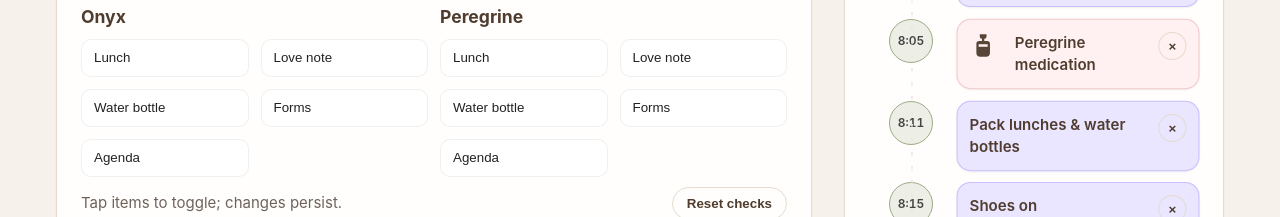
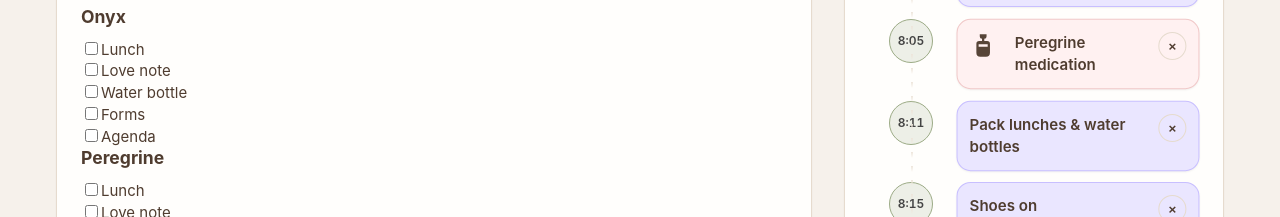
Before and after one commit to SkippyPixie/Morning-Checklist, a website: page index.html in a window 1280 px wide. Shown: the part 583-800 px from the top of the page. Drawn offline with Linux system fonts and the light colour scheme; no server answers.

Commit message:
Redesign backpacks section

```diff
--- a/index.html
+++ b/index.html
@@ -452,9 +452,8 @@
 
         <section class="card-surface backpacks" aria-label="Backpacks" id="backpacks">
         <header class="card-head"><div class="card-title">Backpacks</div></header>
-        <div class="backpacks-grid" id="packs"></div>
-        <div class="hint" style="margin-top:10px; display:flex; justify-content:space-between; align-items:center;">
-          <span>Tap items to toggle; changes persist.</span>
+        <div id="packs" class="grid grid-cols-1 md:grid-cols-2 gap-6"></div>
+        <div class="hint" style="margin-top:10px; display:flex; justify-content:flex-end; align-items:center;">
           <button class="btn btn-ghost" id="resetPacks">Reset checks</button>
         </div>
       </section>
@@ -922,16 +921,29 @@
     const grid=el.packs; grid.innerHTML='';
     const fragAll=document.createDocumentFragment();
     [["onyx","Onyx"],["peregrine","Peregrine"]].forEach(([key,label])=>{
-      const card=document.createElement('div'); card.className='card';
-      const h=document.createElement('h3'); h.textContent=label; card.appendChild(h);
-      const list=document.createElement('div'); list.className='backpacks-grid';
-      S.backpacks[key].forEach(item=>{
-        const btn=document.createElement('button');
-        btn.className='pack-chip';
-        btn.textContent=item.text;
-        btn.setAttribute('aria-pressed', item.done?'true':'false');
-        btn.onclick=()=>{ item.done=!item.done; btn.setAttribute('aria-pressed', item.done?'true':'false'); save(); };
-        list.appendChild(btn);
+      const card=document.createElement('div');
+      card.className='bg-white shadow-sm rounded-xl p-4';
+      const h=document.createElement('h3');
+      h.textContent=label;
+      h.className='mb-2 text-[var(--sage)] font-semibold';
+      card.appendChild(h);
+      const list=document.createElement('div');
+      list.className='space-y-2';
+      S.backpacks[key].forEach((item,idx)=>{
+        const row=document.createElement('div');
+        row.className='flex items-center space-x-2';
+        const cb=document.createElement('input');
+        cb.type='checkbox';
+        cb.id=`pack-${key}-${idx}`;
+        cb.className='form-checkbox border-gray-300 text-[var(--sage)]';
+        cb.checked=item.done;
+        cb.onchange=()=>{ item.done=cb.checked; save(); };
+        const lab=document.createElement('label');
+        lab.htmlFor=cb.id;
+        lab.textContent=item.text;
+        row.appendChild(cb);
+        row.appendChild(lab);
+        list.appendChild(row);
       });
       card.appendChild(list);
       fragAll.appendChild(card);
```
